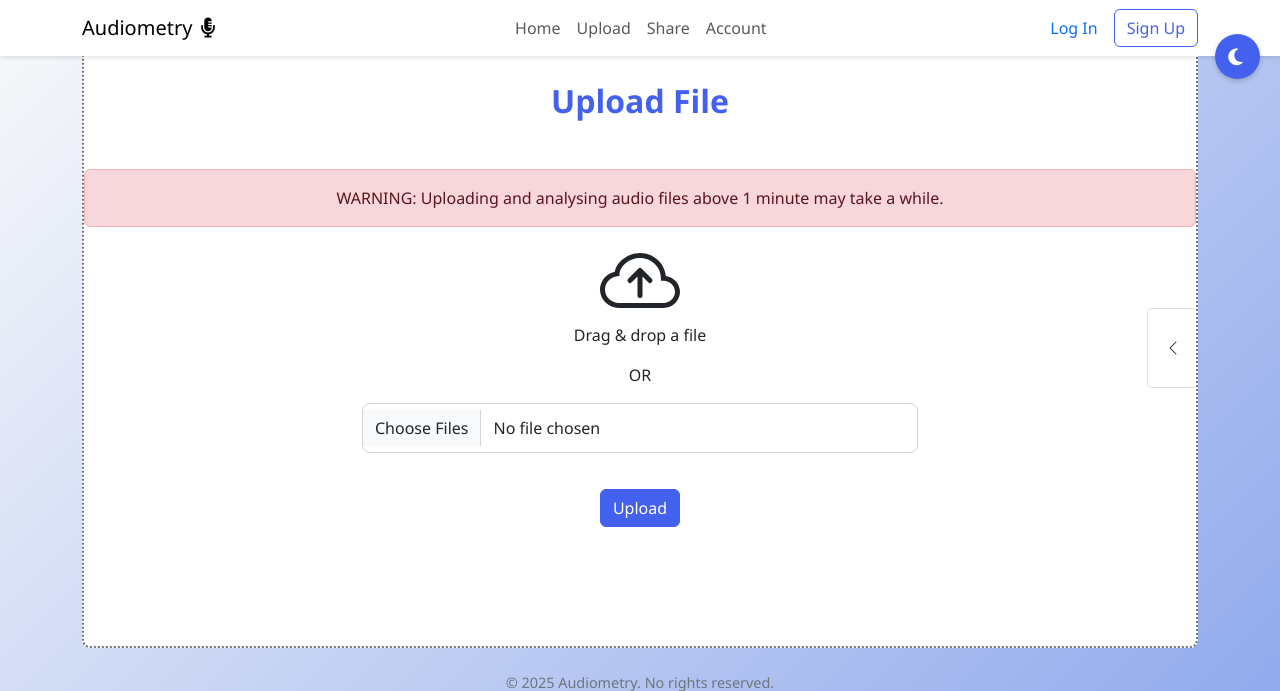
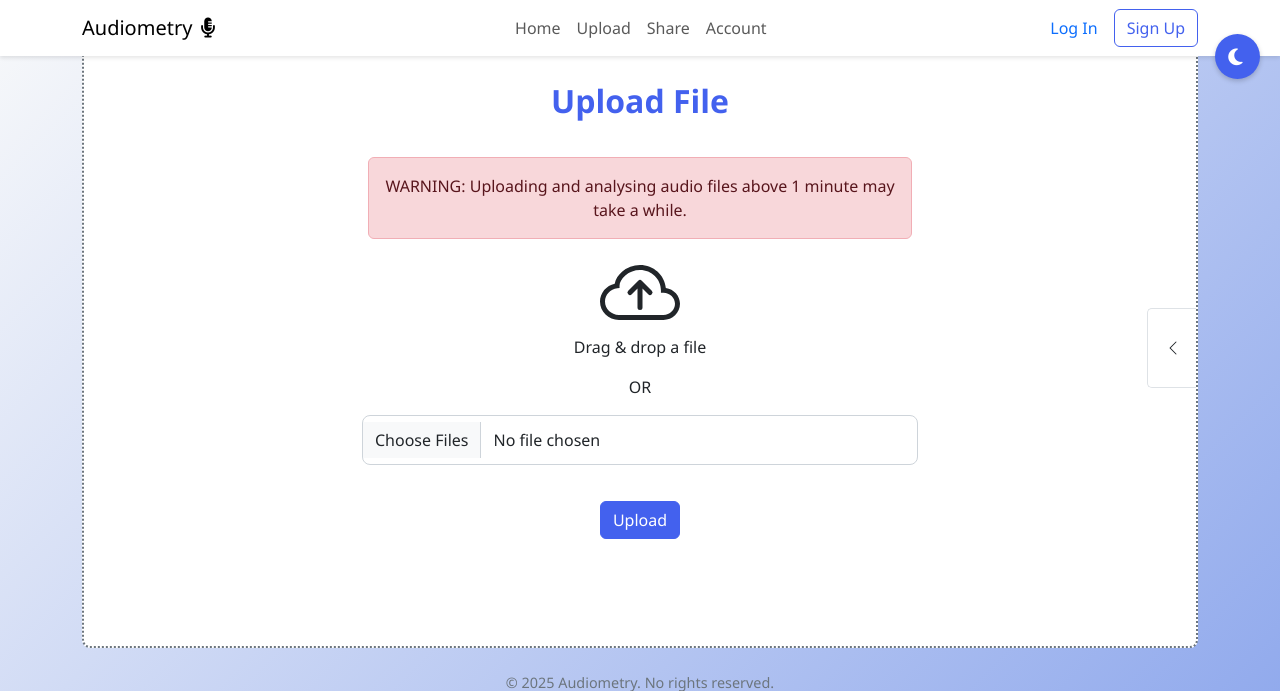
Before and after one commit to qwertytops/AudioAnalyser, a Flask app: page /upload in a window 1280 px wide. Shown: the top 691 px of the page. Run offline with Flask 3, Linux system fonts and the light colour scheme.

Commit message:
Made warning message less wide

```diff
--- a/app/templates/uploadView.html
+++ b/app/templates/uploadView.html
@@ -9,8 +9,12 @@
 
             <div class = "upload" id = "dragDrop">
                 <h5 class = "uploadtitle mb-4"> Upload File</h5>
-                    <div class="alert alert-danger" role="alert">
-                        WARNING: Uploading and analysing audio files above 1 minute may take a while.
+                   <div class="row justify-content-center">
+                        <div class="col-6">
+                            <div class="alert alert-danger text-center" role="alert">
+                                WARNING: Uploading and analysing audio files above 1 minute may take a while.
+                            </div>
+                        </div>
                     </div>
                 <div class = "icon">
                     <svg xmlns="http://www.w3.org/2000/svg" width="80" height="80" fill="currentColor" class="bi bi-cloud-arrow-up" viewBox="0 0 16 16">
```
